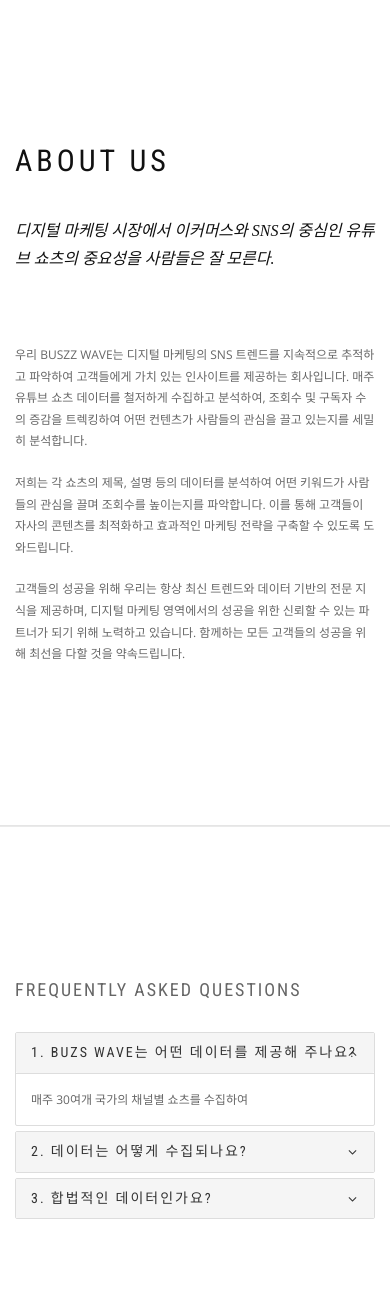
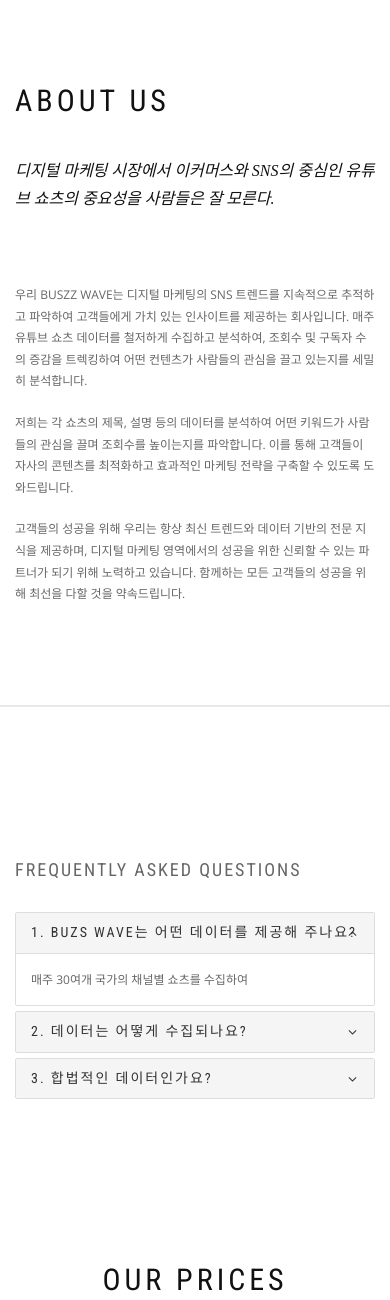
Before and after one commit to qudwn1114/BuzzWave, a Django app: page / in a window 390 px wide. Shown: the part 2079-3379 px from the top of the page. Run offline with Django 4.2, Linux system fonts and the light colour scheme; parts of the project's set-up code (start-up, migrations or seed data) failed here and were passed over; some libraries are stand-ins or nearby versions; some web fonts are replaced.

Commit message:
design: main ui

```diff
--- a/buzzwave/static/assets/css/style.css
+++ b/buzzwave/static/assets/css/style.css
@@ -224,7 +224,9 @@ a,
   background: #fff;
   border-top: 1px solid #e5e5e5;
   border-bottom: 1px solid #e5e5e5;
-  padding: 140px 60px 140px;
+  /* 원본 */
+  /* padding: 140px 60px 140px; */
+  padding: 80px 60px 80px;
 }
 
 /* Dark background */
--- a/buzzwave/templates/layouts/website_base.html
+++ b/buzzwave/templates/layouts/website_base.html
@@ -51,7 +51,7 @@
     <link href="{% static 'assets/lib/magnific-popup/dist/magnific-popup.css' %}" rel="stylesheet">
     <link href="{% static 'assets/lib/simple-text-rotator/simpletextrotator.css' %}" rel="stylesheet">
     <!-- Main stylesheet and color file-->
-    <link href="{% static 'assets/css/style.css' %}?v=20240503" rel="stylesheet">
+    <link href="{% static 'assets/css/style.css' %}?v=20240507" rel="stylesheet">
     <link id="color-scheme" href="{% static 'assets/css/colors/default.css' %}" rel="stylesheet">
     {% block stylesheets %}{% endblock stylesheets %}
   </head>
--- a/buzzwave/website/templates/authentication/user_main.html
+++ b/buzzwave/website/templates/authentication/user_main.html
@@ -51,7 +51,7 @@
     </section>
     <section class="module pt-0 pb-0" id="about">
         <div class="row position-relative m-0">
-        <div class="col-xs-12 col-md-6 side-image" data-background="{% static 'assets/images/section-14.jpg' %}"></div>
+        <div class="col-xs-12 col-md-6 side-image" data-background="{% static 'images/main/yt.jpg' %}"></div>
         <div class="col-xs-12 col-md-6 col-md-offset-6 side-image-text">
             <div class="row">
             <div class="col-sm-12">
```
Also changed, not shown: buzzwave/static/images/main/shorts.jpg (added), buzzwave/static/images/main/yt.jpg (added).
